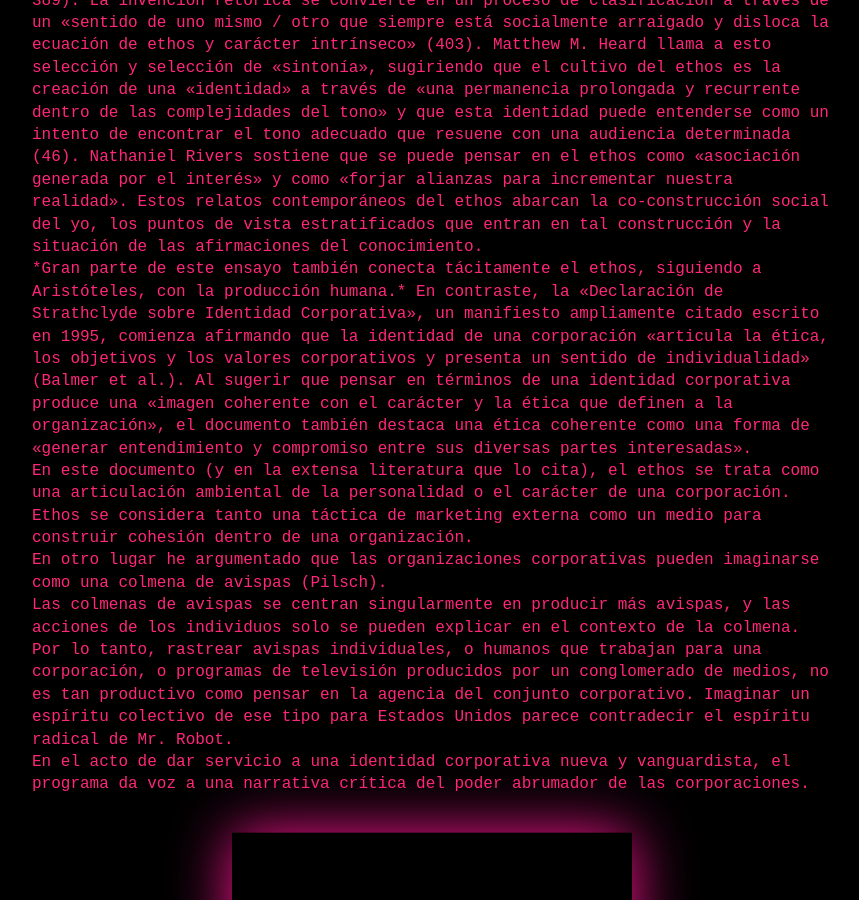
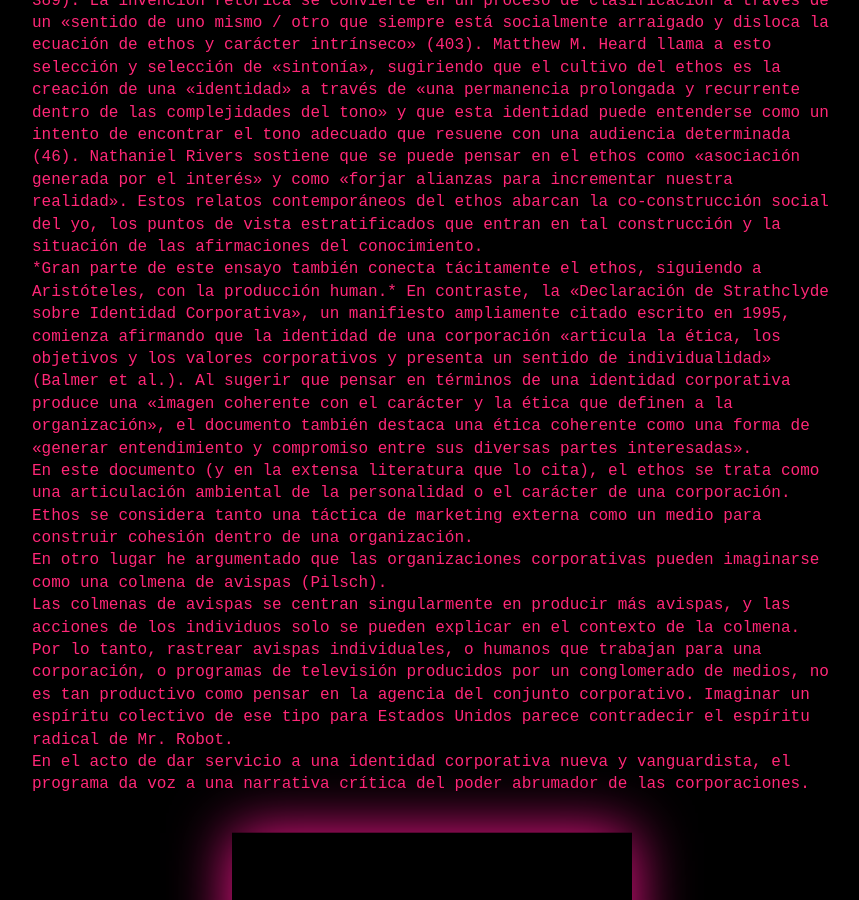
Before and after one commit to medusahra/medusahra.github.io, a Jekyll site: the page built from _posts/2025-11-14-mrrobot.md, in a window 1280 px wide and 900 px high, scrolled down 2057 px. Shown: the whole window, without its empty margins (208-1067 px from the left). Built offline with Jekyll 4.4.1, drawn with Linux system fonts in a browser that asks for light colours; some of the changed text lies outside the part shown.

Commit message:
Update 2025-11-14-mrrobot.md

```diff
--- a/_posts/2025-11-14-mrrobot.md
+++ b/_posts/2025-11-14-mrrobot.md
@@ -71,7 +71,7 @@
 </p>
 
 <p>
-*Gran parte de este ensayo también conecta tácitamente el ethos, siguiendo a Aristóteles, con la producción humana.*
+*Gran parte de este ensayo también conecta tácitamente el ethos, siguiendo a Aristóteles, con la producción human.*
 En contraste, la «Declaración de Strathclyde sobre Identidad Corporativa», un manifiesto ampliamente citado escrito en 1995, comienza afirmando que la identidad de una corporación «articula la ética, los objetivos y los valores corporativos y presenta un sentido de individualidad» (Balmer et al.). Al sugerir que pensar en términos de una identidad corporativa produce una «imagen coherente con el carácter y la ética que definen a la organización», el documento también destaca una ética coherente como una forma de «generar entendimiento y compromiso entre sus diversas partes interesadas».
 </p>
 
@@ -102,7 +102,7 @@
 
 <p>Para Bratton, este nuevo tipo de lugar se asemeja a la maraña de “lugares de reunión habituales” discutidos por Holiday, con la diferencia de que algunos de estos (como la nube) están distribuidos. En la nueva soberanía de datos, distintas partes parecen «demos, ágora, polis, dromos y techné», lo que indica que, en esta “máquina de ciudad compuesta”, se requiere un nuevo conjunto de prácticas retóricas (Bratton 10). Dentro de estos nuevos sitios de reunión no vemos una totalidad, sino la producción de múltiples totalidades incongruentes. Eso ayuda a explicar el espíritu dual y conflictivo de <em>Mr. Robot</em> como marca incendiaria anti-corporativa y al mismo tiempo herramienta corporativa.</p>
 
-<p><strong>«Todos vivimos en la paranoia de los demás»</strong>: el ethos continúa, aunque su lugar se disuelva.</p>
+*<p><strong>«Todos vivimos en la paranoia de los demás»</strong>: el ethos continúa, aunque su lugar se disuelva.</p>*
 
 <p>En el mundo de computación ubicua descrito por Bratton, Casey Boyle argumenta que «siempre estamos hablando, debatiendo, votando, informando» como parte de una vasta conversación mediada por sistemas computacionales. Con esta proliferación de discursos, Boyle propone imaginar una retórica continua: un flujo donde nunca hablamos del todo ni escuchamos del todo, sino que saltamos entre posiciones mientras producimos y consumimos datos al mismo tiempo. En ese flujo, la resonancia —más que la deliberación clásica— se convierte en la fuerza que genera sentido.</p>
 
```
